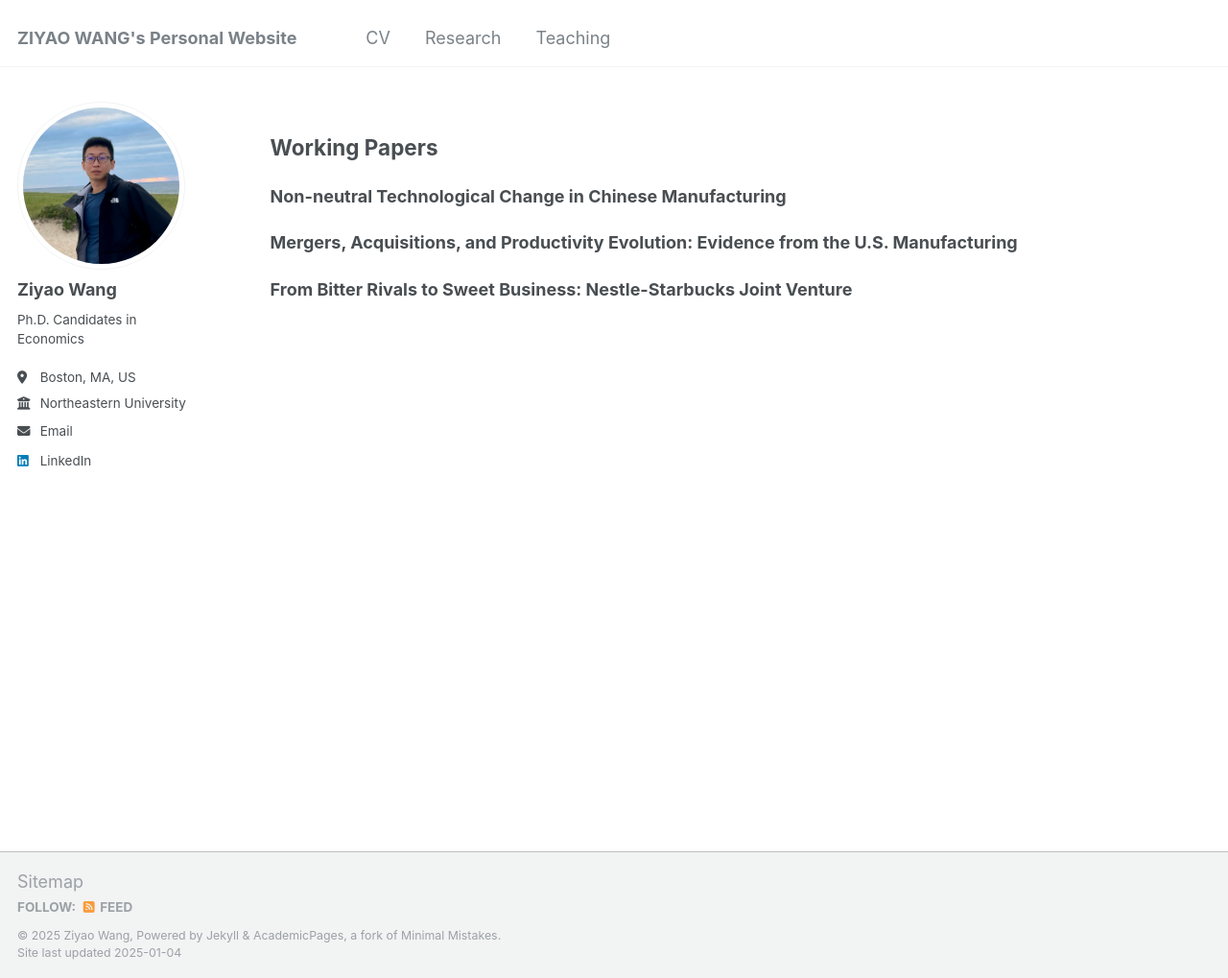
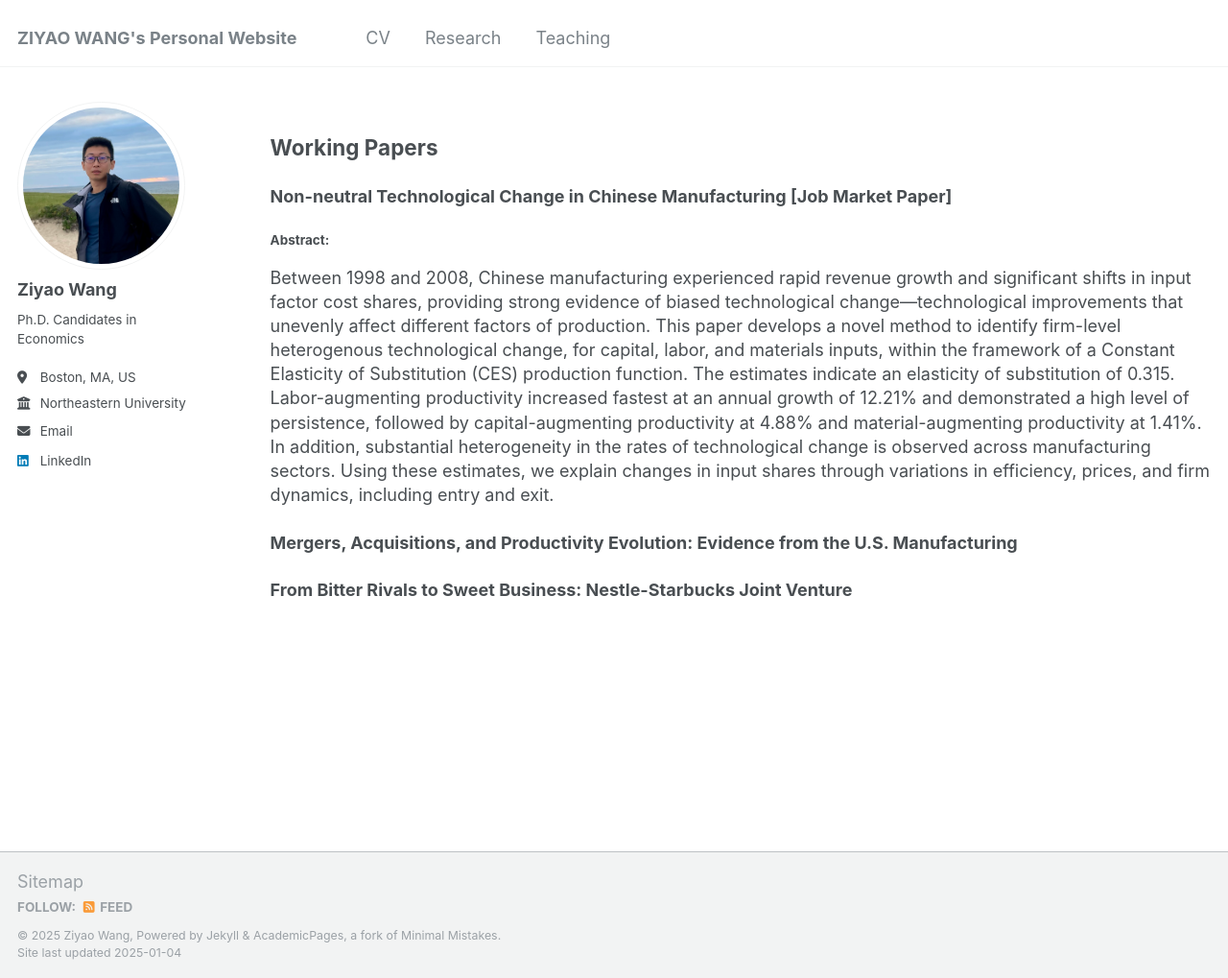
Before and after one commit to ziyaowangecon/ziyaowangecon.github.io, a Jekyll site: the page built from _pages/research.md, in a window 1280 px wide and 1019 px high. Shown: the whole window at 96% size. Built offline with Jekyll 4.4.1, drawn with Linux system fonts in a browser that asks for light colours.

Commit message:
Update research.md

```diff
--- a/_pages/research.md
+++ b/_pages/research.md
@@ -63,7 +63,10 @@ author_profile: true
 
 ## Working Papers
 
-### Non-neutral Technological Change in Chinese Manufacturing
+### Non-neutral Technological Change in Chinese Manufacturing **[Job Market Paper]**
+
+#### Abstract:
+Between 1998 and 2008, Chinese manufacturing experienced rapid revenue growth and significant shifts in input factor cost shares, providing strong evidence of biased technological change—technological improvements that unevenly affect different factors of production. This paper develops a novel method to identify firm-level heterogenous technological change, for capital, labor, and materials inputs, within the framework of a Constant Elasticity of Substitution (CES) production function. The estimates indicate an elasticity of substitution of 0.315. Labor-augmenting productivity increased fastest at an annual growth of 12.21% and demonstrated a high level of persistence, followed by capital-augmenting productivity at 4.88% and material-augmenting productivity at 1.41%. In addition, substantial heterogeneity in the rates of technological change is observed across manufacturing sectors. Using these estimates, we explain changes in input shares through variations in efficiency, prices, and firm dynamics, including entry and exit.
 
 ### Mergers, Acquisitions, and Productivity Evolution: Evidence from the U.S. Manufacturing
 
```
